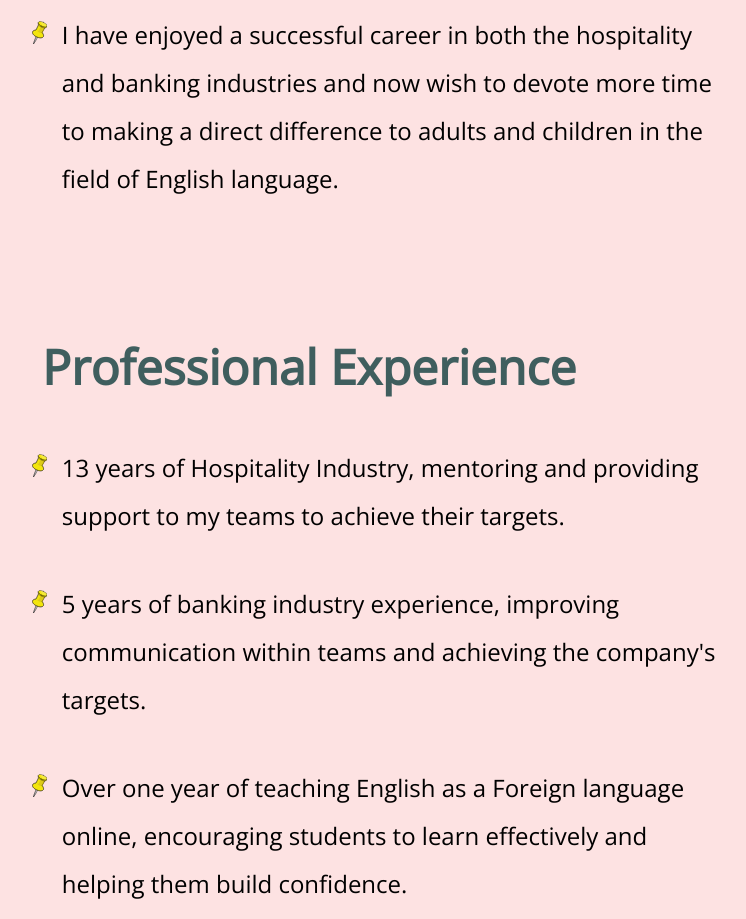
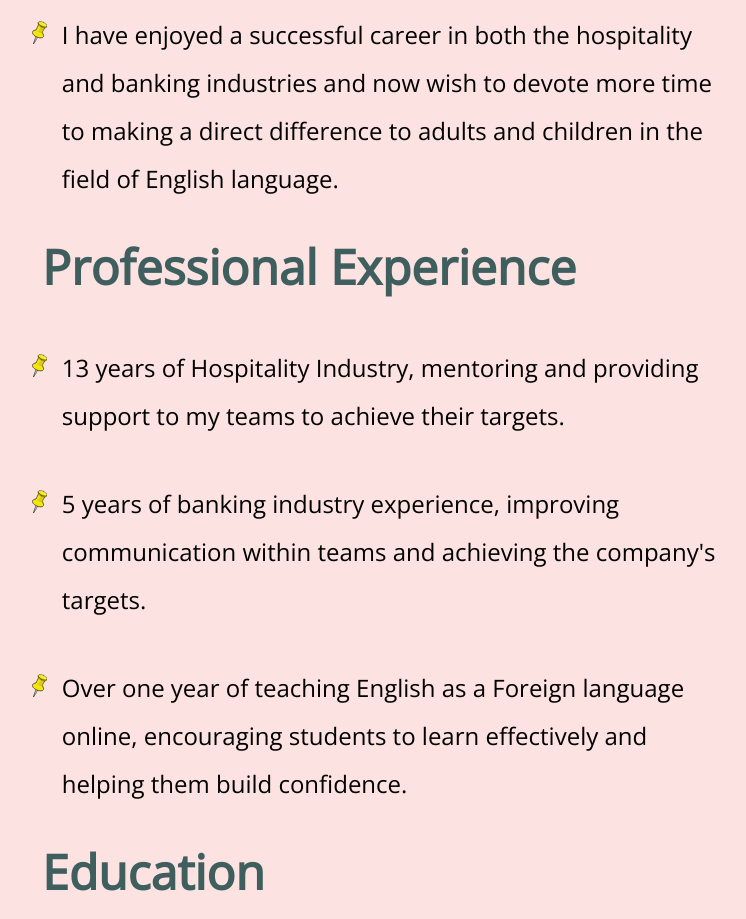
Before and after one commit to haditedi/learnenglish, a Gatsby site: page /about in a window 1280 px wide. Shown: the part 628-1547 px from the top of the page, without its empty margins (62-808 px from the left). Built offline with nearby package versions, Linux system fonts and the light colour scheme; Gatsby itself is replaced by a stand-in of ours.

Commit message:
ABOUT - removed margin h1

```diff
--- a/src/pages/about.js
+++ b/src/pages/about.js
@@ -38,7 +38,7 @@ const AboutPage = () => {
           </li>
         </ul>
 
-        <h1 className={classes.mTop}>Professional Experience</h1>
+        <h1>Professional Experience</h1>
 
         <ul className={classes.bullet}>
           <li>
@@ -62,7 +62,7 @@ const AboutPage = () => {
           </li>
         </ul>
 
-        <h1 className={classes.mTop}>Education</h1>
+        <h1>Education</h1>
 
         <ul className={classes.bullet}>
           <li>
```
